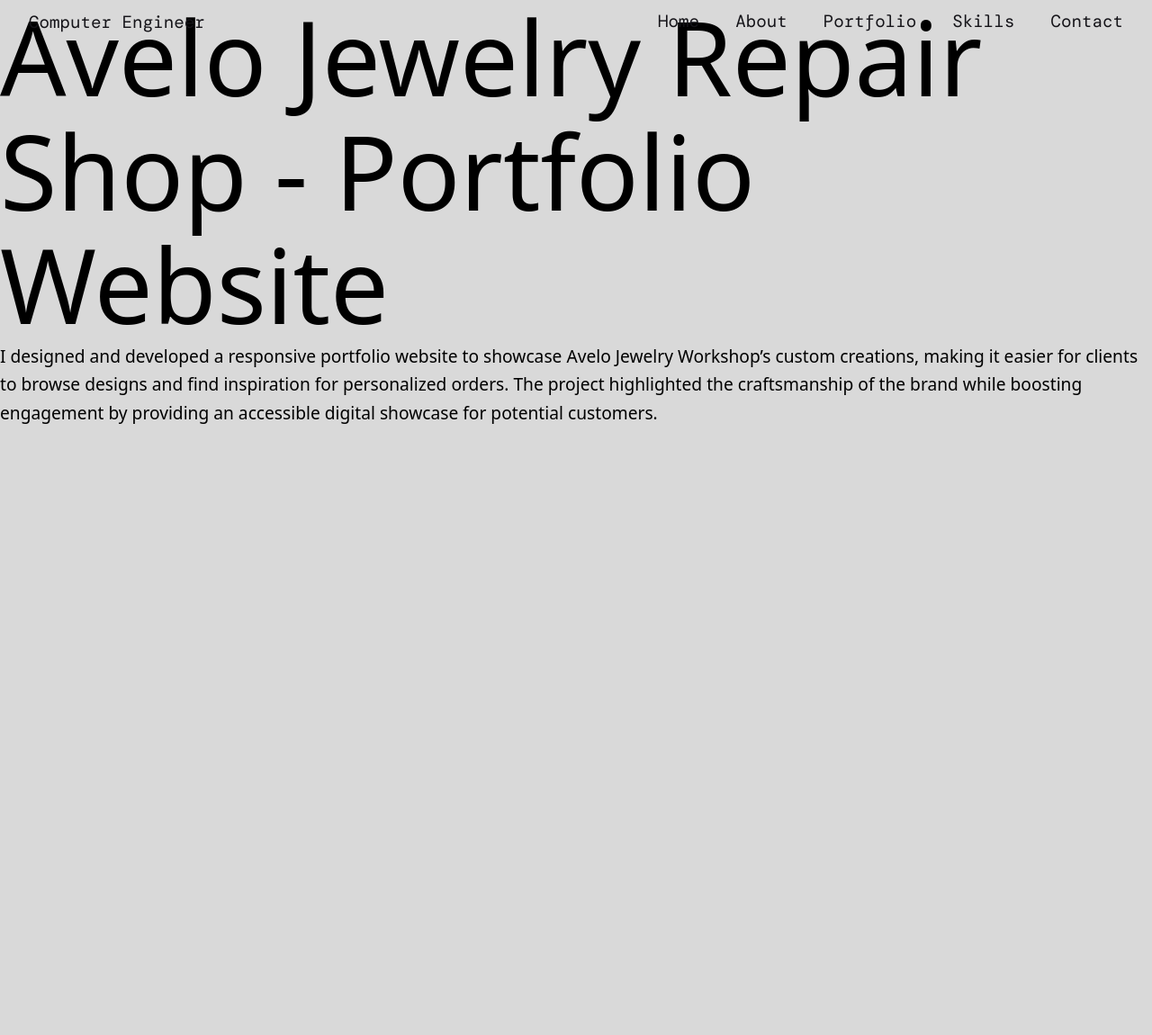
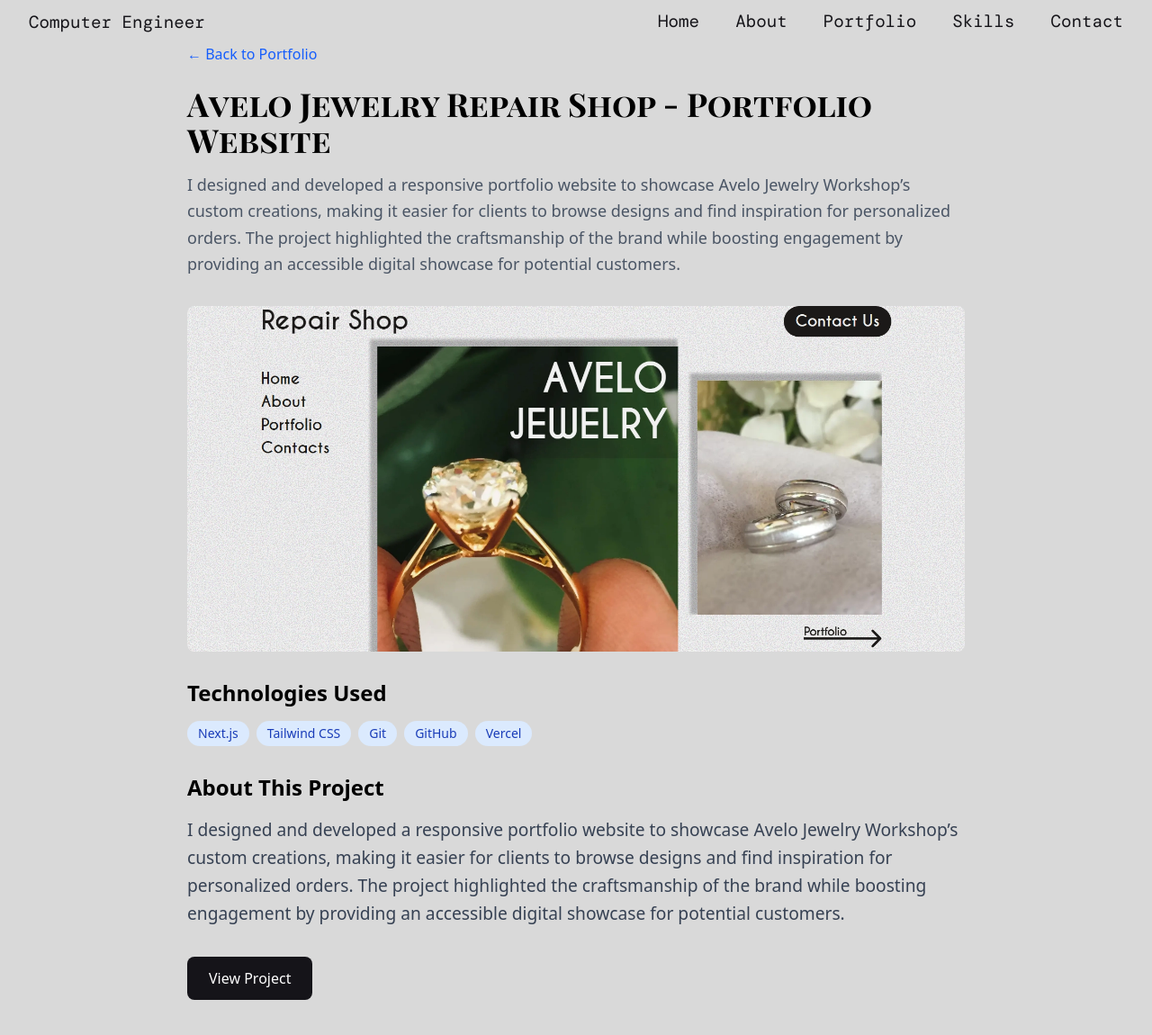
Before and after one commit to ziikuu/Portfolio-Website-NextJS, a Next.js app: page /Portfolio/avelo-jewelry in a window 1280 px wide. Shown: the top 1150 px of the page at 90% size. Before the commit the page ends 800 px from the top, so only its background shows below. Built offline with nearby package versions, Linux system fonts and the light colour scheme.

Commit message:
Update Portfolio/[slug]/page.tsx: made an MVP about the case study page for each project. needs to update the design according to the figma design layout

```diff
--- a/app/Portfolio/[slug]/page.tsx
+++ b/app/Portfolio/[slug]/page.tsx
@@ -1,6 +1,11 @@
 import { projects } from "@/constant/portfolioProjects"
 import { Metadata } from "next";
 import { FallbackMode } from "next/dist/lib/fallback";
+import { notFound } from "next/navigation";
+import { PiLinkSimple, PiLinkSimpleBold } from "react-icons/pi";
+import Balancer from "react-wrap-balancer";
+import Link from "next/link";
+import Image from "next/image";
 
 {/* Data fetch function */}
 export async function getProjectBySlug(slug: string) {
@@ -26,11 +31,89 @@
 export default async function ProjectsPage({ params }: { params: Promise<{ slug: string }> }) {
     const { slug } = await params;
     const project = await getProjectBySlug(slug);
+    if (!project) {
+        notFound();
+    }
 
     return (
-        <article>
-            <h1>{project?.title}</h1>
-            <p>{project?.description}</p>
-        </article>
+    <article className="max-w-4xl mx-auto px-4 py-12 min-h-screen">
+      {/* Back button */}
+      <Link
+        href="/Portfolio"
+        className="text-blue-600 hover:underline mb-6 inline-block"
+      >
+        ← Back to Portfolio
+      </Link>
+
+      {/* Project header */}
+      <header className="mb-8">
+        <h1 className="text-4xl font-bold mb-4 font-[Playfair_Display_SC]">{project.title}</h1>
+        <p className="text-gray-600 text-lg">{project.description}</p>
+      </header>
+
+      {/* Project image */}
+      <div className="relative w-full h-96 mb-8 rounded-lg overflow-hidden">
+        <Image
+          src={project.image}
+          alt={project.title}
+          fill
+          className={`object-cover ${project.imagePosition || 'object-top'}`}
+          priority
+        />
+      </div>
+
+      {/* Technologies used */}
+      <div className="mb-8">
+        <h2 className="text-2xl font-semibold mb-4">Technologies Used</h2>
+        <div className="flex flex-wrap gap-2">
+          {project.techStack.map((tech) => (
+            <span
+              key={tech}
+              className="px-3 py-1 bg-blue-100 text-blue-800 rounded-full text-sm"
+            >
+              {tech}
+            </span>
+          ))}
+        </div>
+      </div>
+
+      {/* Project details */}
+      <div className="mb-8">
+        <h2 className="text-2xl font-semibold mb-4">About This Project</h2>
+        <p className="text-gray-700 leading-relaxed">{project.description}</p>
+      </div>
+
+      {/* Team Members - Only show if team exists */}
+      {Array.isArray(project.team) && project.team.length > 0 && (
+        <div className="mb-8">
+          <h2 className="text-2xl font-semibold mb-4">Team Members</h2>
+          <div className="grid grid-cols-1 md:grid-cols-2 gap-4">
+            {project.team.map((member, index) => (
+              <div
+                key={index}
+                className="p-4 bg-gray-50 rounded-lg border border-gray-200"
+              >
+                <h3 className="font-semibold text-lg">{member.name}</h3>
+                <p className="text-gray-600 text-sm">{member.role}</p>
+              </div>
+            ))}
+          </div>
+        </div>
+      )}
+
+      {/* Links */}
+      {project.url && (
+        <div className="flex gap-4">
+          <a
+            href={project.url}
+            target="_blank"
+            rel="noopener noreferrer"
+            className="px-6 py-3 bg-[#151419] text-white rounded-lg hover:bg-gray-700 transition"
+          >
+            View Project
+          </a>
+        </div>
+      )}
+    </article>
     );
 }
```
